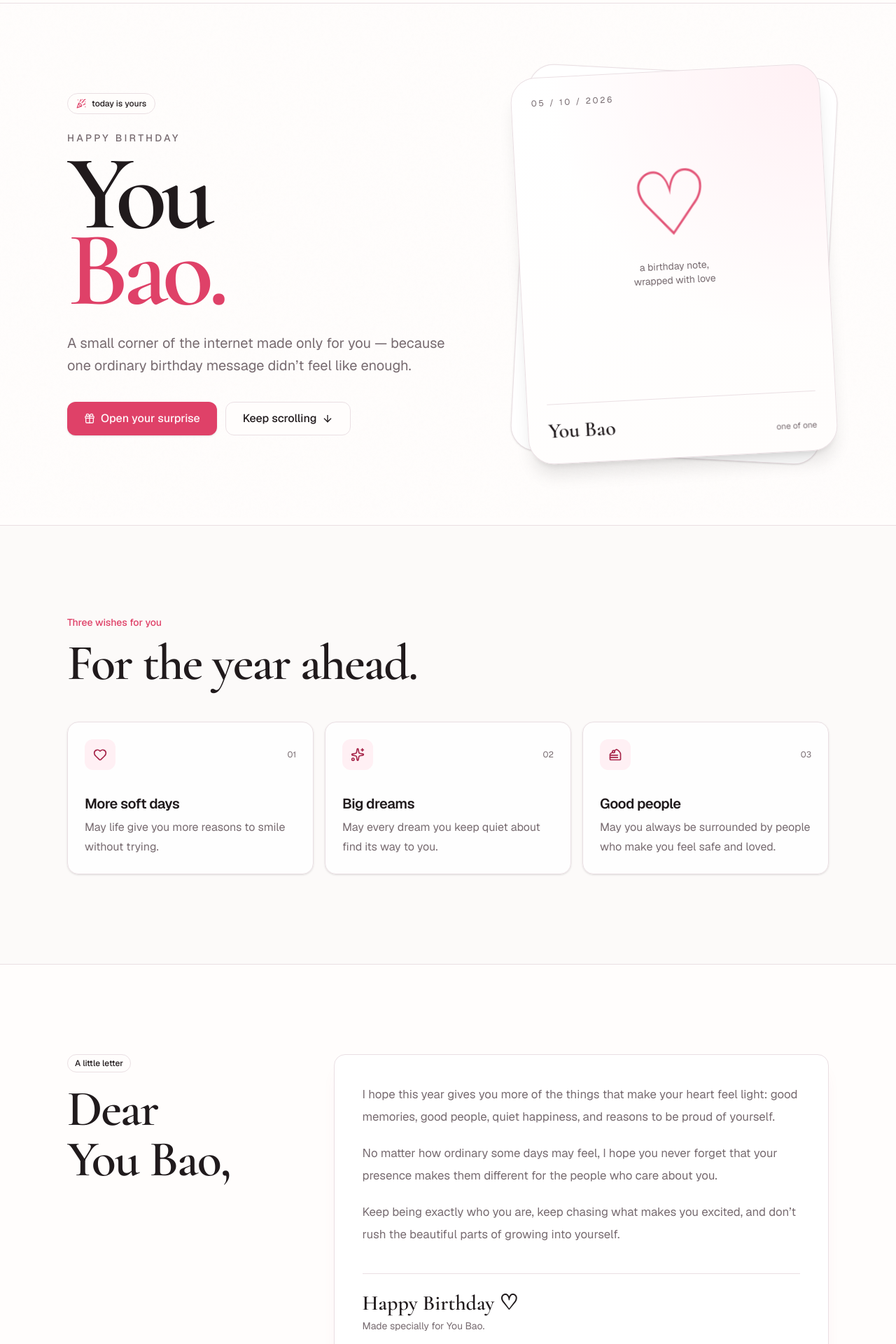
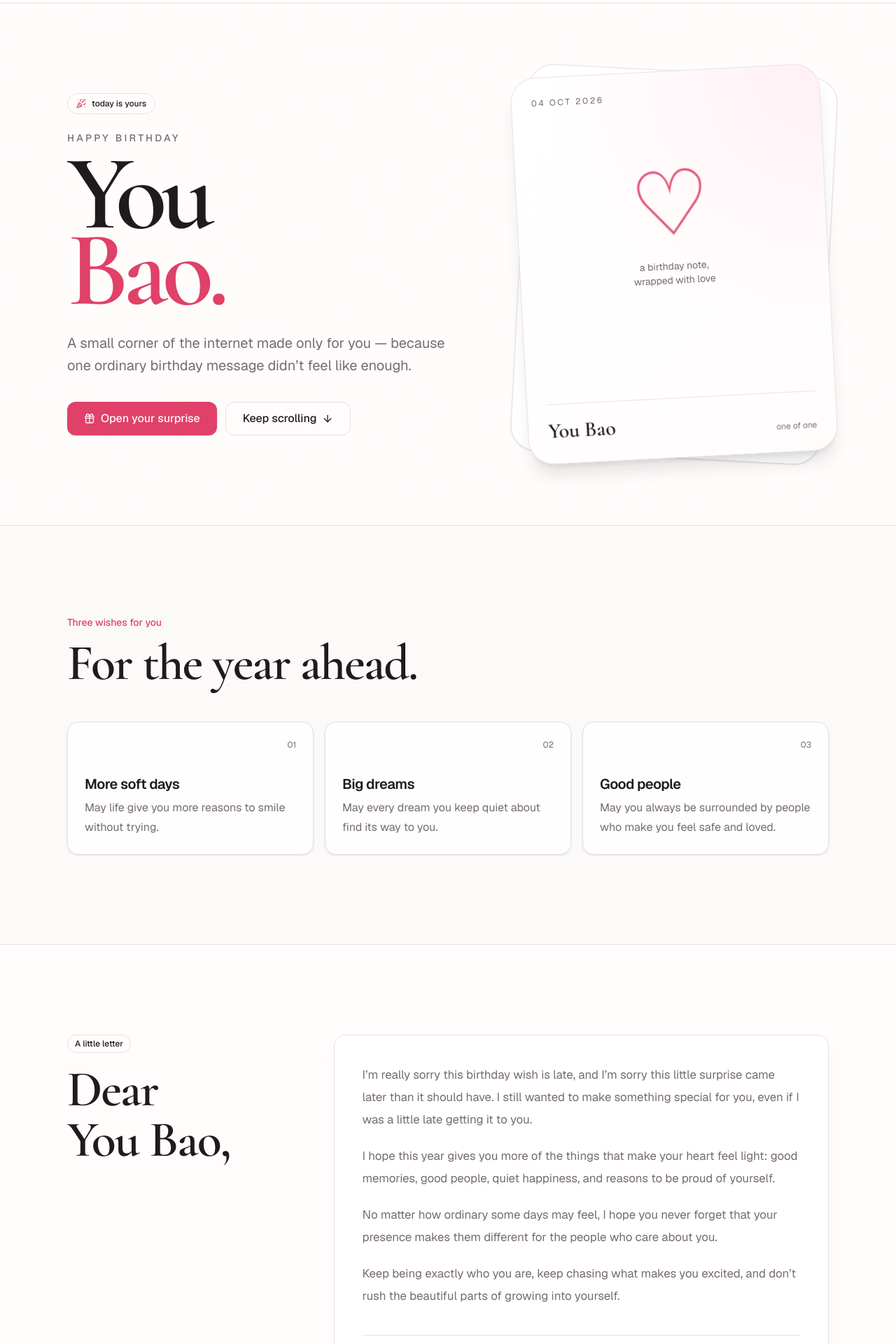
Before and after one commit to kyuunojoke/youbao-birthday, a Next.js app: page / in a window 1280 px wide. Shown: the part 60-1980 px from the top of the page at 70% size. Built offline with nearby package versions, Linux system fonts and the light colour scheme.

Commit message:
Refine birthday page: update date, late-wish apology, simplify wishes, remove dynamic confetti and music placeholder

```diff
--- a/app/page.tsx
+++ b/app/page.tsx
@@ -1,7 +1,7 @@
 "use client"
 
-import { useMemo, useState } from "react"
-import { ArrowDown, CakeSlice, Gift, Heart, Music2, PartyPopper, Sparkles, ExternalLink } from "lucide-react"
+import { useState } from "react"
+import { ArrowDown, CakeSlice, Gift, Heart, PartyPopper, ExternalLink } from "lucide-react"
 import { Badge } from "@/components/ui/badge"
 import { Button } from "@/components/ui/button"
 import { Card, CardContent, CardDescription, CardHeader, CardTitle } from "@/components/ui/card"
@@ -9,34 +9,22 @@ import { Dialog, DialogContent, DialogDescription, DialogHeader, DialogTitle } f
 import { ThemeToggle } from "@/components/theme-toggle"
 
 const wishes = [
-  { icon: Heart, title: "More soft days", text: "May life give you more reasons to smile without trying." },
-  { icon: Sparkles, title: "Big dreams", text: "May every dream you keep quiet about find its way to you." },
-  { icon: CakeSlice, title: "Good people", text: "May you always be surrounded by people who make you feel safe and loved." },
+  { title: "More soft days", text: "May life give you more reasons to smile without trying." },
+  { title: "Big dreams", text: "May every dream you keep quiet about find its way to you." },
+  { title: "Good people", text: "May you always be surrounded by people who make you feel safe and loved." },
 ]
 
 export default function Home() {
   const [open, setOpen] = useState(false)
   const [wishMade, setWishMade] = useState(false)
-  const [confetti, setConfetti] = useState<number[]>([])
-
-  const confettiStyles = useMemo(() => confetti.map((id) => ({
-    id,
-    left: `${(id * 37) % 100}%`,
-    x: `${((id * 83) % 220) - 110}px`,
-    d: `${2.8 + ((id * 17) % 22) / 10}s`,
-    opacity: 0.5 + ((id * 13) % 50) / 100,
-  })), [confetti])
 
   function celebrate() {
     setOpen(true)
-    setConfetti(Array.from({ length: 42 }, (_, i) => i + Date.now()))
-    setTimeout(() => setConfetti([]), 4500)
   }
 
   return (
     <main className="relative min-h-screen overflow-hidden bg-background text-foreground">
       <div className="pointer-events-none fixed inset-0 grain opacity-40" />
-      {confettiStyles.map((c) => <i key={c.id} className="confetti-piece" style={{ left: c.left, ["--x" as string]: c.x, ["--d" as string]: c.d, opacity: c.opacity }} />)}
 
       <header className="sticky top-0 z-40 border-b border-border/70 bg-background/80 backdrop-blur-xl">
         <div className="mx-auto flex h-16 max-w-6xl items-center justify-between px-5 md:px-8">
@@ -66,7 +54,7 @@ export default function Home() {
         <div className="relative mx-auto aspect-[4/5] w-full max-w-md">
           <div className="absolute inset-0 rotate-3 rounded-[2.25rem] border border-border bg-card shadow-sm" />
           <div className="absolute inset-0 -rotate-3 overflow-hidden rounded-[2.25rem] border border-border bg-[radial-gradient(circle_at_top_right,var(--accent),transparent_55%),linear-gradient(145deg,var(--card),var(--background))] shadow-xl">
-            <div className="absolute left-7 top-7 text-xs uppercase tracking-[.22em] text-muted-foreground">05 / 10 / 2026</div>
+            <div className="absolute left-7 top-7 text-xs uppercase tracking-[.22em] text-muted-foreground">04 Oct 2026</div>
             <div className="absolute inset-x-0 top-[24%] text-center">
               <div className="display float-slow text-[8rem] leading-none text-primary/90">♡</div>
               <p className="mt-2 text-sm text-muted-foreground">a birthday note,<br/>wrapped with love</p>
@@ -86,10 +74,10 @@ export default function Home() {
             <h2 className="display text-5xl font-semibold tracking-tight md:text-7xl">For the year ahead.</h2>
           </div>
           <div className="grid gap-4 md:grid-cols-3">
-            {wishes.map(({ icon: Icon, title, text }, i) => (
+            {wishes.map(({ title, text }, i) => (
               <Card key={title} className="group bg-card/80 transition-transform hover:-translate-y-1">
                 <CardHeader>
-                  <div className="mb-7 flex items-center justify-between"><div className="grid size-11 place-items-center rounded-xl bg-accent text-accent-foreground"><Icon className="size-5" /></div><span className="text-xs text-muted-foreground">0{i + 1}</span></div>
+                  <div className="mb-7 flex items-center justify-end"><span className="text-xs text-muted-foreground">0{i + 1}</span></div>
                   <CardTitle className="text-xl">{title}</CardTitle>
                   <CardDescription className="text-base leading-7">{text}</CardDescription>
                 </CardHeader>
@@ -105,11 +93,12 @@ export default function Home() {
           <Card className="overflow-hidden border-primary/15 bg-card shadow-xl shadow-primary/5">
             <CardContent className="p-7 md:p-10">
               <div className="space-y-5 text-[1.05rem] leading-8 text-muted-foreground">
+                <p>I’m really sorry this birthday wish is late, and I’m sorry this little surprise came later than it should have. I still wanted to make something special for you, even if I was a little late getting it to you.</p>
                 <p>I hope this year gives you more of the things that make your heart feel light: good memories, good people, quiet happiness, and reasons to be proud of yourself.</p>
                 <p>No matter how ordinary some days may feel, I hope you never forget that your presence makes them different for the people who care about you.</p>
                 <p>Keep being exactly who you are, keep chasing what makes you excited, and don’t rush the beautiful parts of growing into yourself.</p>
               </div>
-              <div className="mt-10 border-t border-border pt-6"><p className="display text-3xl font-semibold text-foreground">Happy Birthday ♡</p><p className="mt-1 text-sm text-muted-foreground">Made specially for You Bao.</p></div>
+              <div className="mt-10 border-t border-border pt-6"><p className="display text-3xl font-semibold text-foreground">Happy Birthday ♡</p><p className="mt-1 text-sm text-muted-foreground">Made specially for You Bao, with a little apology for being late.</p></div>
             </CardContent>
           </Card>
         </div>
@@ -129,16 +118,15 @@ export default function Home() {
         </div>
       </section>
 
-      <footer className="border-t border-border bg-background py-8"><div className="mx-auto flex max-w-6xl flex-col gap-2 px-5 text-sm text-muted-foreground sm:flex-row sm:items-center sm:justify-between md:px-8"><span>Made with care for You Bao.</span><span>Happy Birthday · 2026</span></div></footer>
+      <footer className="border-t border-border bg-background py-8"><div className="mx-auto flex max-w-6xl flex-col gap-2 px-5 text-sm text-muted-foreground sm:flex-row sm:items-center sm:justify-between md:px-8"><span>Made with care for You Bao.</span><span>Happy Birthday · 04 Oct 2026</span></div></footer>
 
       <Dialog open={open} onOpenChange={setOpen}>
         <DialogContent>
           <DialogHeader>
             <div className="mb-3 grid size-12 place-items-center rounded-2xl bg-accent text-accent-foreground"><Gift className="size-5" /></div>
             <DialogTitle className="display text-4xl">Surprise, You Bao.</DialogTitle>
-            <DialogDescription className="text-base leading-7">I hope today feels a little more beautiful than usual. You deserve a birthday full of laughter, peace, good food, silly moments, and people who remind you how loved you are.</DialogDescription>
+            <DialogDescription className="text-base leading-7">I’m sorry this surprise is late. I hope today still feels a little more beautiful than usual. You deserve a birthday full of laughter, peace, good food, silly moments, and people who remind you how loved you are.</DialogDescription>
           </DialogHeader>
-          <div className="mt-6 rounded-xl border border-border bg-muted/60 p-4 text-sm leading-6 text-muted-foreground"><Music2 className="mr-2 inline size-4 text-primary" /> Add her favorite song later and this can become the soundtrack to the page.</div>
           <Button className="mt-6 w-full" onClick={() => setOpen(false)}>Best birthday ever ♡</Button>
         </DialogContent>
       </Dialog>
```
